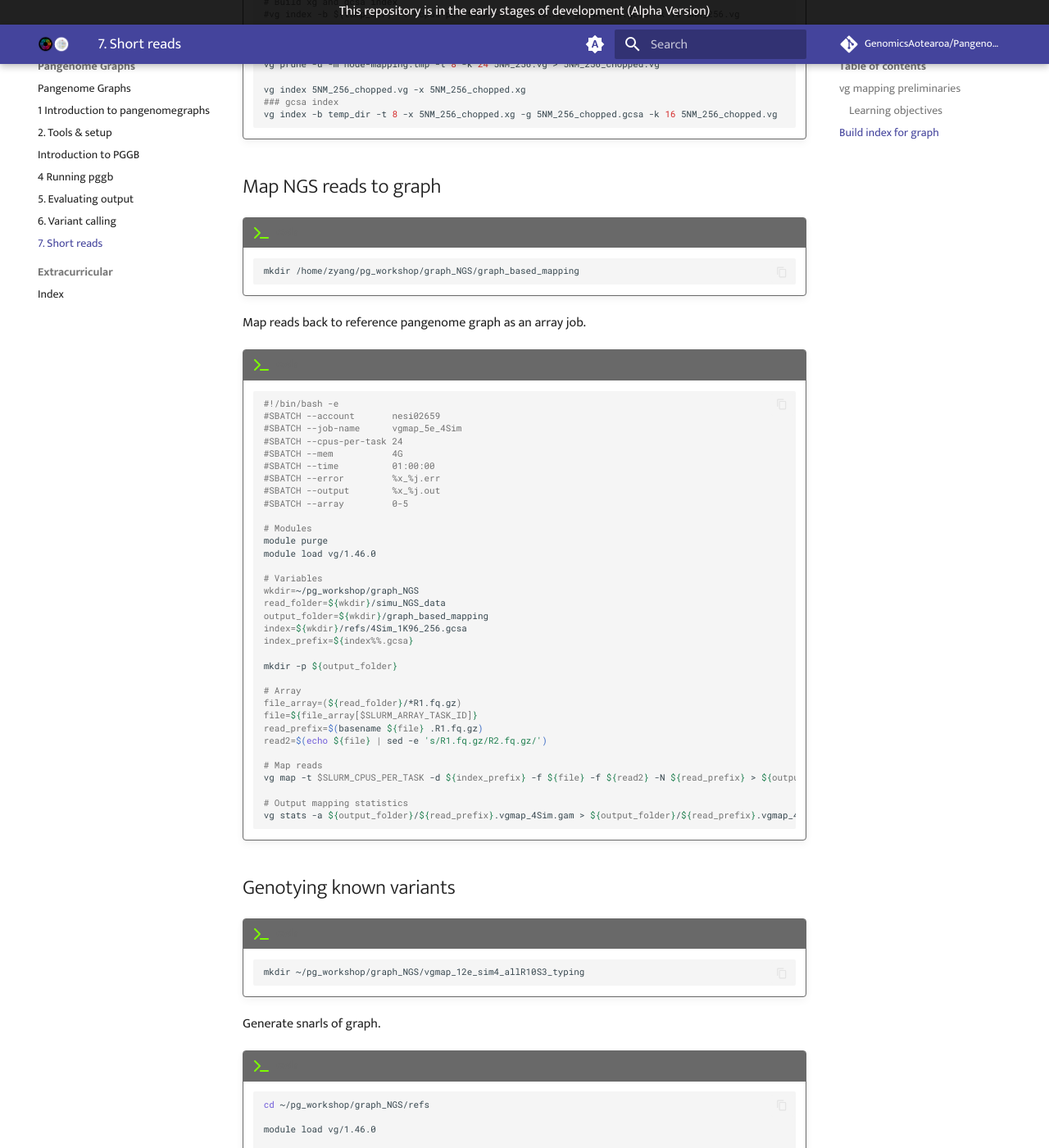
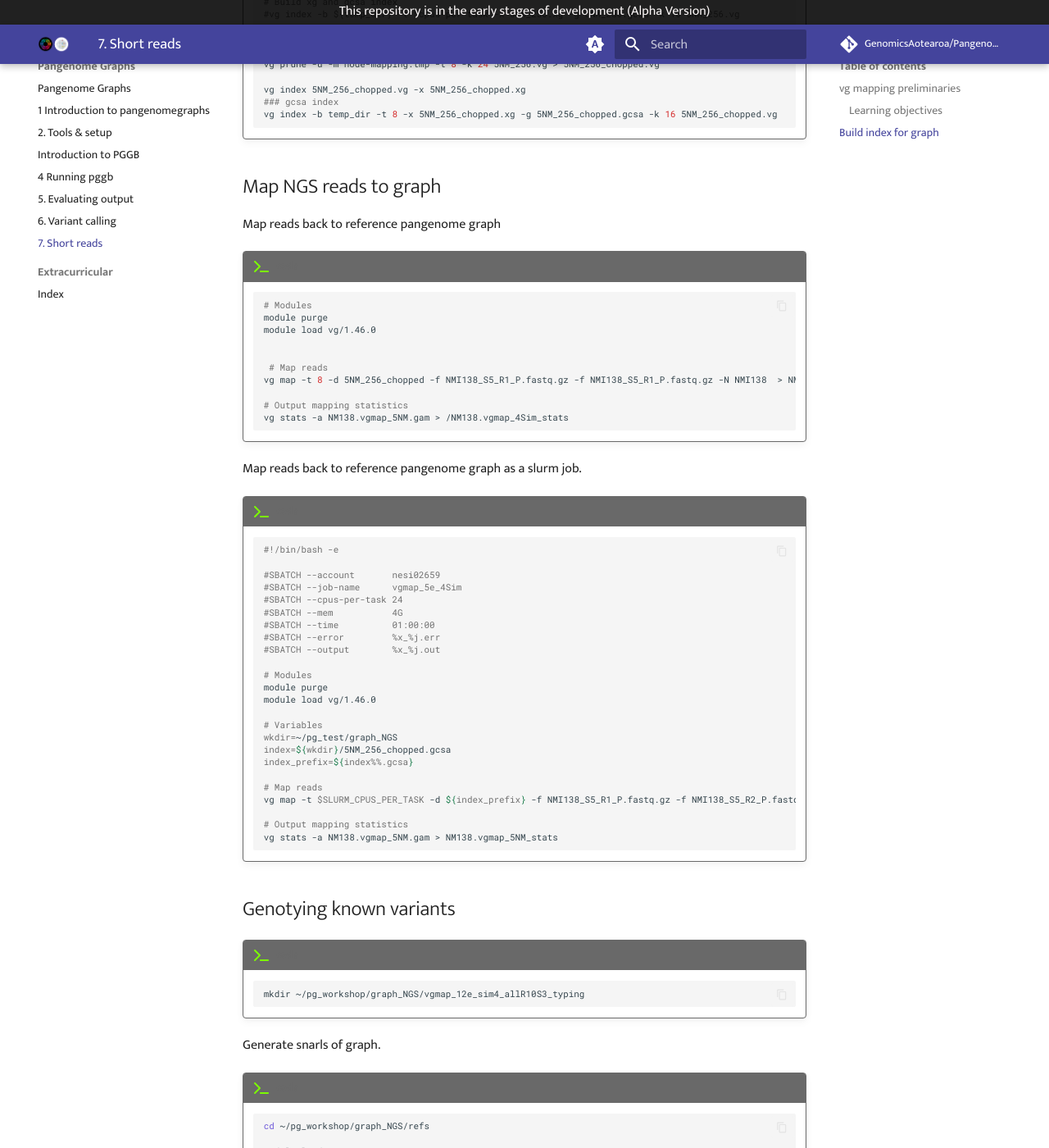
Before and after one commit to GenomicsAotearoa/Pangenome-Graphs-Workshop, an MkDocs documentation site: the page built from docs/7_Short_reads.md, in a window 1280 px wide and 1400 px high, scrolled down 2185 px. Shown: the whole window at 82% size. Built offline with MkDocs 1.6.1 and Material for MkDocs 9.7.7, drawn with Linux system fonts in a browser that asks for light colours; comment, search, counter and statistics services are not loaded.

Commit message:
Update 7_Short_reads.md

````diff
--- a/docs/7_Short_reads.md
+++ b/docs/7_Short_reads.md
@@ -116,18 +116,29 @@ Build the index.
 
 ## Map NGS reads to graph
 
+Map reads back to reference pangenome graph
 !!! terminal "code"
 
     ```bash
-    mkdir /home/zyang/pg_workshop/graph_NGS/graph_based_mapping
+    # Modules
+    module purge
+    module load vg/1.46.0
+
+
+     # Map reads
+    vg map -t 8 -d 5NM_256_chopped -f NMI138_S5_R1_P.fastq.gz -f NMI138_S5_R1_P.fastq.gz -N NMI138  > NM138.vgmap_5NM.gam
+
+    # Output mapping statistics
+    vg stats -a NM138.vgmap_5NM.gam > /NM138.vgmap_4Sim_stats
+
     ```
 
-Map reads back to reference pangenome graph as an array job.
-
+Map reads back to reference pangenome graph as a slurm job.
 !!! terminal "code"
 
     ```bash
     #!/bin/bash -e
+
     #SBATCH --account       nesi02659
     #SBATCH --job-name      vgmap_5e_4Sim
     #SBATCH --cpus-per-task 24
@@ -135,35 +146,29 @@ Map reads back to reference pangenome graph as an array job.
     #SBATCH --time          01:00:00
     #SBATCH --error         %x_%j.err
     #SBATCH --output        %x_%j.out
-    #SBATCH --array         0-5
 
     # Modules
     module purge
     module load vg/1.46.0
 
     # Variables
-    wkdir=~/pg_workshop/graph_NGS
-    read_folder=${wkdir}/simu_NGS_data
-    output_folder=${wkdir}/graph_based_mapping
-    index=${wkdir}/refs/4Sim_1K96_256.gcsa
+    wkdir=~/pg_test/graph_NGS
+    index=${wkdir}/5NM_256_chopped.gcsa
     index_prefix=${index%%.gcsa}
 
-    mkdir -p ${output_folder}
-
-    # Array
-    file_array=(${read_folder}/*R1.fq.gz)
-    file=${file_array[$SLURM_ARRAY_TASK_ID]}
-    read_prefix=$(basename ${file} .R1.fq.gz)
-    read2=$(echo ${file} | sed -e 's/R1.fq.gz/R2.fq.gz/')
-
     # Map reads
-    vg map -t $SLURM_CPUS_PER_TASK -d ${index_prefix} -f ${file} -f ${read2} -N ${read_prefix} > ${output_folder}/${read_prefix}.vgmap_4Sim.gam
+    vg map -t $SLURM_CPUS_PER_TASK -d ${index_prefix} -f NMI138_S5_R1_P.fastq.gz -f NMI138_S5_R2_P.fastq.gz -N NMI138 > NM138.vgmap_5NM.gam
 
     # Output mapping statistics
-    vg stats -a ${output_folder}/${read_prefix}.vgmap_4Sim.gam > ${output_folder}/${read_prefix}.vgmap_4Sim_stats
+    vg stats -a NM138.vgmap_5NM.gam > NM138.vgmap_5NM_stats
+
     ```
+<!-- 3 min per read pair -->
 
-<!-- 3 min per read pair -->
+
+
+
+
 
 ## Genotying known variants
 
````
